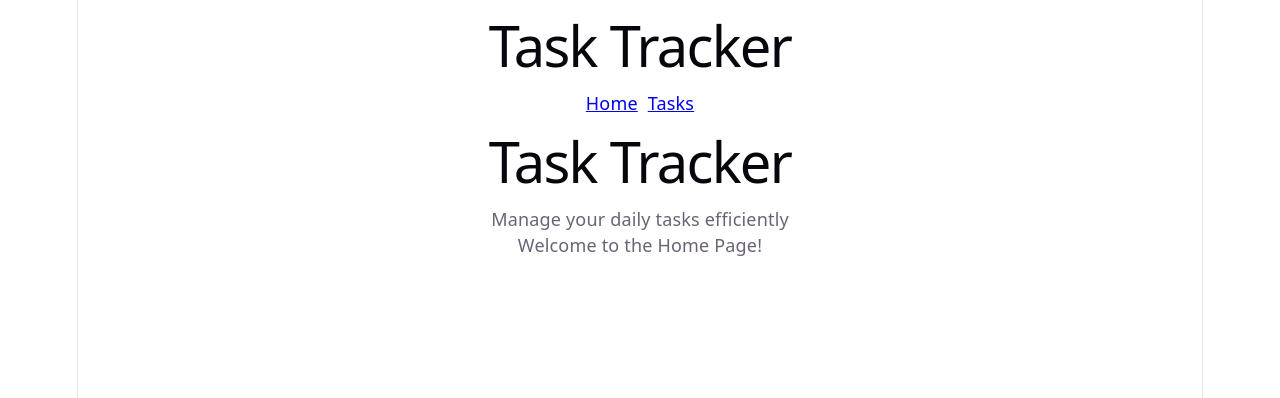
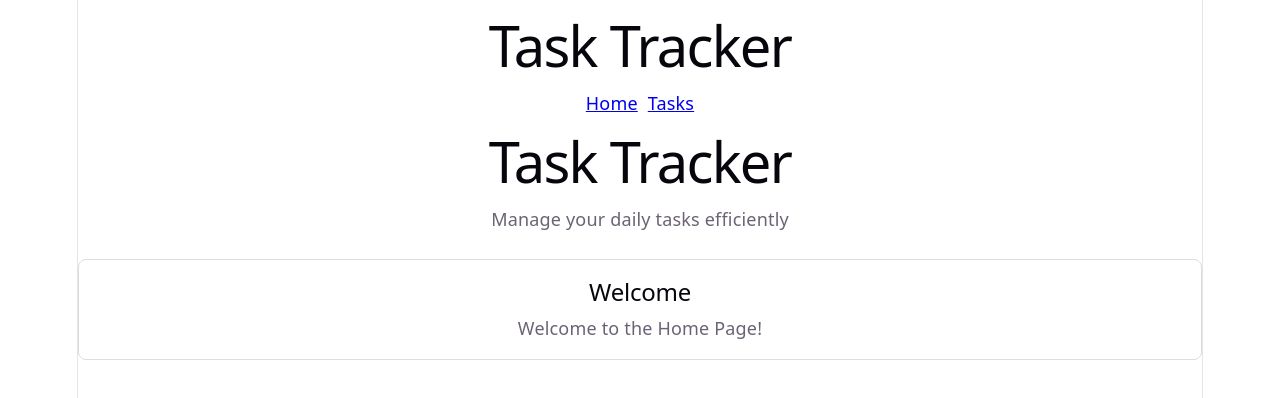
Before and after one commit to Shargathx/Application_programming, a React (Vite) app in the folder Second_Assignment/task-tracker/: page / in a window 1280 px wide. Shown: the top 398 px of the page. Built offline with nearby package versions, Linux system fonts and the light colour scheme.

Commit message:
feat: add PageSection

```diff
--- a/Second_Assignment/task-tracker/src/App.tsx
+++ b/Second_Assignment/task-tracker/src/App.tsx
@@ -3,6 +3,7 @@ import { HashRouter, Routes, Route, Link } from 'react-router-dom';
 import { Header } from './components/Header';
 import { TaskList } from './components/TaskList';
 import { TaskDetail } from './components/TaskDetail';
+import { PageSection } from './components/PageSection'; // <-- Import PageSection
 import type { Task } from './types/task';
 import './App.css';
 
@@ -26,16 +27,38 @@ function App() {
         <div className="app-container">
           <Header />
           <Routes>
-            <Route path="/" element={<p>Welcome to the Home Page!</p>} />
+            <Route
+              path="/"
+              element={
+                <PageSection title="Welcome">
+                  <p>Welcome to the Home Page!</p>
+                </PageSection>
+              }
+            />
             <Route
               path="/tasks"
-              element={<TaskList tasks={tasks} setTasks={setTasks} />}
+              element={
+                <PageSection title="My tasks">
+                  <TaskList tasks={tasks} setTasks={setTasks} />
+                </PageSection>
+              }
             />
             <Route
               path="/tasks/:taskId"
-              element={<TaskDetail tasks={tasks} />}
+              element={
+                <PageSection title="Task Details">
+                  <TaskDetail tasks={tasks} />
+                </PageSection>
+              }
             />
-            <Route path="*" element={<p>404 - Page Not Found</p>} />
+            <Route
+              path="*"
+              element={
+                <PageSection title="Not Found">
+                  <p>404 - Page Not Found</p>
+                </PageSection>
+              }
+            />
           </Routes>
         </div>
       </div>
--- /dev/null
+++ b/Second_Assignment/task-tracker/src/Task_12_Explanations.jsx
@@ -0,0 +1,5 @@
+/*
+
+
+
+*/
--- /dev/null
+++ b/Second_Assignment/task-tracker/src/components/PageSection.tsx
@@ -0,0 +1,22 @@
+import type { ReactNode } from 'react';
+
+interface PageSectionProps {
+  title: string;
+  children: ReactNode;
+}
+
+export function PageSection({ title, children }: PageSectionProps) {
+  return (
+    <section
+      style={{
+        margin: '1.5rem 0',
+        padding: '1rem',
+        border: '1px solid #ddd',
+        borderRadius: '8px',
+      }}
+    >
+      <h2>{title}</h2>
+      <div className="section-content">{children}</div>
+    </section>
+  );
+}
```
